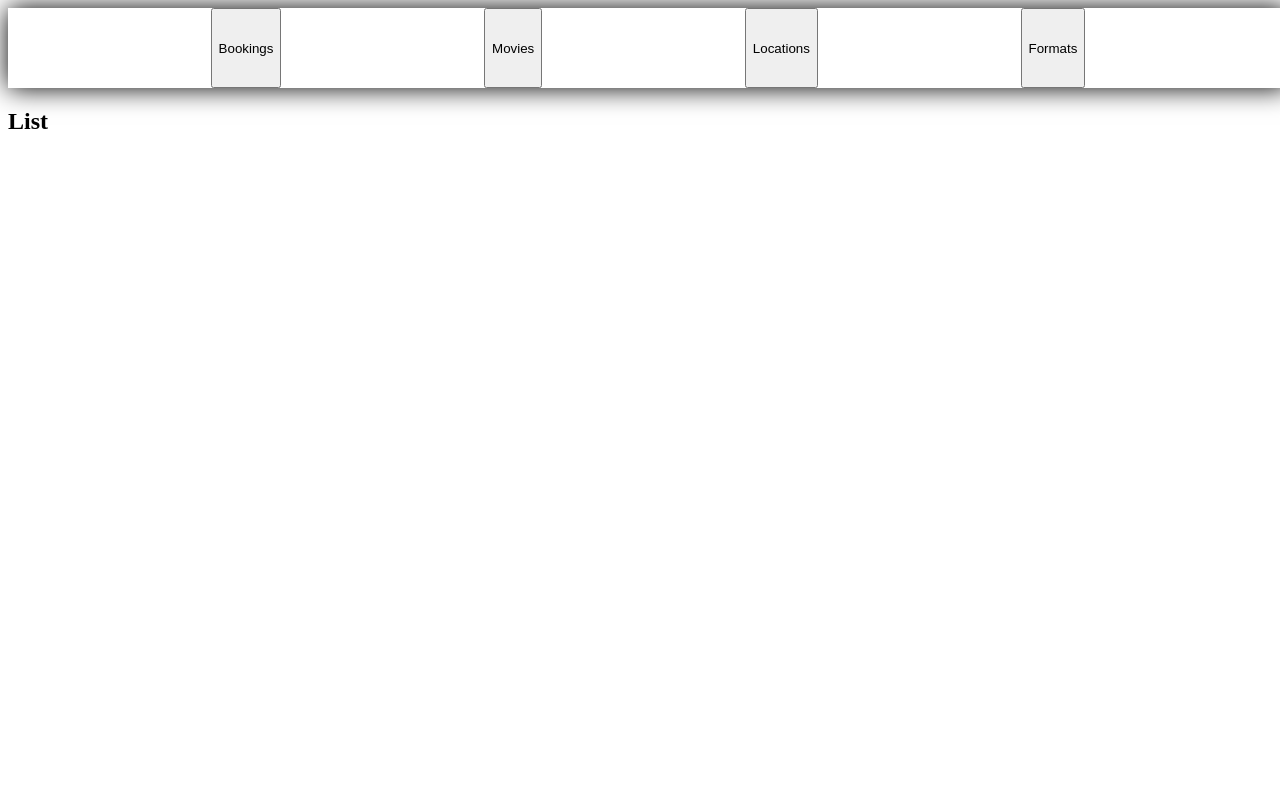
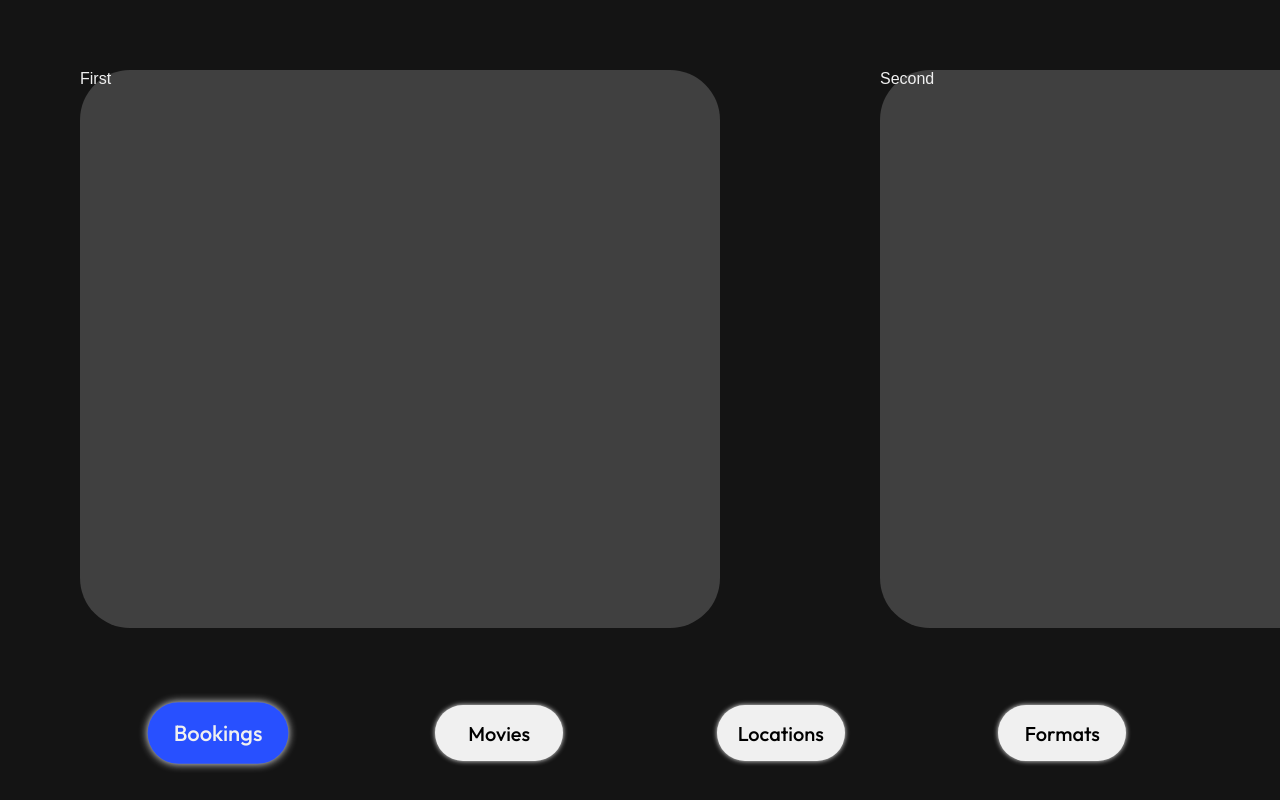
Before and after one commit to navrajkalsi/cinetix, a React (Vite) app in the folder frontend/: page / in a window 1280 px wide. Built offline with nearby package versions, Linux system fonts and the light colour scheme.

Commit message:
link vertical scroll to scroll horizontally and update ui

```diff
--- a/frontend/src/index.css
+++ b/frontend/index.css
@@ -1,4 +1,6 @@
-:root {
+:root,
+html,
+body {
   margin: 0;
   padding: 0;
   box-sizing: border-box;
--- a/frontend/index.html
+++ b/frontend/index.html
@@ -1,13 +1,17 @@
 <!doctype html>
 <html lang="en">
+
 <head>
   <meta charset="UTF-8" />
   <link rel="icon" type="image/svg+xml" href="/favicon.svg" />
+  <link rel="stylesheet" type="text/css" href="/index.css" />
   <meta name="viewport" content="width=device-width, initial-scale=1.0" />
   <title>frontend</title>
 </head>
+
 <body>
   <div id="root"></div>
   <script type="module" src="/src/main.tsx"></script>
 </body>
+
 </html>
--- /dev/null
+++ b/frontend/src/App.css
@@ -0,0 +1,20 @@
+@import url("https://fonts.googleapis.com/css2?family=Outfit:wght@100..900&display=swap");
+
+:root {
+  --dark: 20, 20, 20;
+  --light: 240, 240, 240;
+  --accent: 40, 80, 255;
+  --primary: normal 500 16px "Oswald", sans-serif;
+  --secondary: normal 500 16px "Outfit", sans-serif;
+
+  background-color: rgb(var(--dark));
+  color: rgb(var(--light));
+  font: var(--primary);
+}
+
+main {
+  width: 100vw;
+  height: 100vh;
+  display: flex;
+  flex-direction: column;
+}
--- a/frontend/src/App.tsx
+++ b/frontend/src/App.tsx
@@ -1,14 +1,15 @@
 import { useState } from "react";
-import Header, { type View } from "./components/Header";
+import Nav, { type View } from "./components/Nav";
 import List from "./components/List";
+import "./App.css";
 
 export default function App() {
   const [activeView, setView] = useState<View>("Bookings");
 
   return (
     <main>
-      <Header activeView={activeView} changeView={setView} />
       <List />
+      <Nav activeView={activeView} changeView={setView} />
     </main>
   );
 }
--- a/frontend/src/components/Header.css
+++ /dev/null
@@ -1,14 +0,0 @@
-header {
-  width: 100vw;
-  height: 10vh;
-  display: block;
-}
-
-nav {
-  width: 100%;
-  height: 100%;
-  display: flex;
-  flex-direction: row;
-  justify-content: space-evenly;
-  box-shadow: 0 0 25px black;
-}
--- a/frontend/src/components/List.css
+++ b/frontend/src/components/List.css
@@ -0,0 +1,38 @@
+section {
+  margin: 0;
+  padding: 0;
+  height: 100%;
+  overflow: hidden;
+}
+
+ul {
+  margin: 0;
+  padding: 0;
+  width: fit-content;
+  position: relative;
+  height: 100%;
+  display: flex;
+  flex-direction: row;
+  align-items: center;
+  list-style: none;
+  scrollbar-width: none;
+  top: 0;
+  left: 0;
+  transition: all 0.5s ease;
+
+  li {
+    width: 50rem;
+    height: 80%;
+    margin: 0 2.5%;
+    background-color: rgba(var(--light), 0.2);
+    border-radius: 50px;
+    display: flex;
+    cursor: pointer;
+    transition: all 0.3s ease;
+    /* box-shadow: 0 0 10px rgb(var(--light)); */
+  }
+
+  li:hover {
+    scale: 102.5%;
+  }
+}
--- a/frontend/src/components/List.tsx
+++ b/frontend/src/components/List.tsx
@@ -1,5 +1,35 @@
-import './List.css';
+import { useRef } from "react";
+import "./List.css";
 
 export default function List() {
-  return <h2>List</h2>;
+  const list = useRef<HTMLUListElement>(null);
+
+  function handleScroll(e: React.WheelEvent<HTMLElement>) {
+    if (list.current == null) {
+      return;
+    }
+
+    const currentOffset = parseInt(list.current.style.left, 10),
+      // clamped to bounds
+      newOffset = Math.max(
+        Math.min(
+          (isNaN(currentOffset) ? 0 : currentOffset) - e.deltaY - e.deltaX,
+          0,
+        ),
+        window.innerWidth - list.current.scrollWidth,
+      );
+
+    list.current.style.setProperty("left", `${newOffset}px`);
+  }
+
+  return (
+    <section onWheel={handleScroll}>
+      <ul ref={list}>
+        <li>First</li>
+        <li>Second</li>
+        <li>Third</li>
+        <li>Fourth</li>
+      </ul>
+    </section>
+  );
 }
--- /dev/null
+++ b/frontend/src/components/Nav.css
@@ -0,0 +1,34 @@
+nav {
+  width: 100%;
+  height: 10%;
+  margin-bottom: 2.5%;
+  display: flex;
+  flex-direction: row;
+  justify-content: space-evenly;
+  align-items: center;
+
+  button {
+    background-color: rgb(var(--light));
+    font: var(--secondary);
+    text-align: center;
+    height: 80%;
+    width: 10%;
+    border: none;
+    border-radius: 50px;
+    font-size: 125%;
+    cursor: pointer;
+    transition: all 0.3s ease;
+    box-shadow: 0 0 5px rgb(var(--light));
+  }
+
+  button#active {
+    color: var(--light);
+    box-shadow: 0 0 8px rgb(var(--light));
+    background-color: rgb(var(--accent));
+    scale: 110%;
+  }
+
+  button:hover {
+    scale: 102.5%;
+  }
+}
--- a/frontend/src/components/Header.tsx
+++ b/frontend/src/components/Nav.tsx
@@ -1,10 +1,10 @@
-import "./Header.css";
+import "./Nav.css";
 
 // possible active views union
 export const VIEWS = ["Bookings", "Movies", "Locations", "Formats"] as const;
 export type View = (typeof VIEWS)[number];
 
-export default function Header({
+export default function Nav({
   activeView,
   changeView,
 }: {
@@ -21,9 +21,5 @@ export default function Header({
     </button>
   ));
 
-  return (
-    <header>
-      <nav>{viewButtons}</nav>
-    </header>
-  );
+  return <nav>{viewButtons}</nav>;
 }
```
Also changed, not shown: frontend/src/main.tsx (+5 -5 lines). Lines whose indentation alone changed are shown as unchanged.
